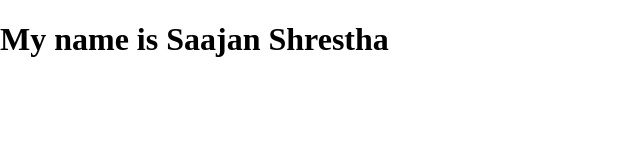
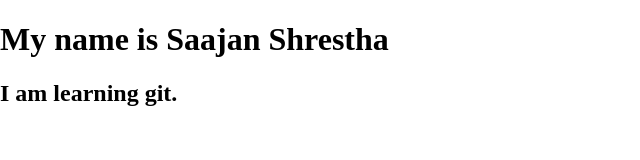
Before and after one commit to crazieeKinG/GitClassTwo, a plain HTML site: page index.html in a window 1280 px wide. Shown: the whole page, without its empty margins (0-640 px from the left). Drawn offline with Linux system fonts and the light colour scheme.

Commit message:
Add heading 2

```diff
--- a/index.html
+++ b/index.html
@@ -6,5 +6,6 @@
 </head>
 <body>
     <h1>My name is Saajan Shrestha</h1>
+    <h2>I am learning git.</h2>
 </body>
 </html>
```
